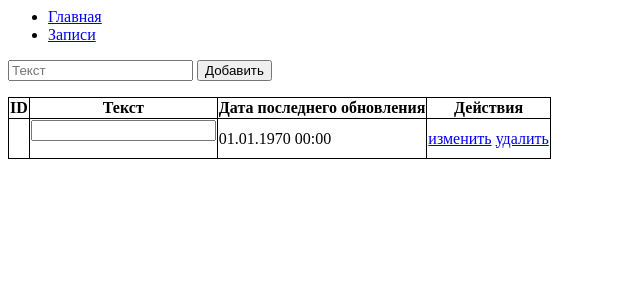
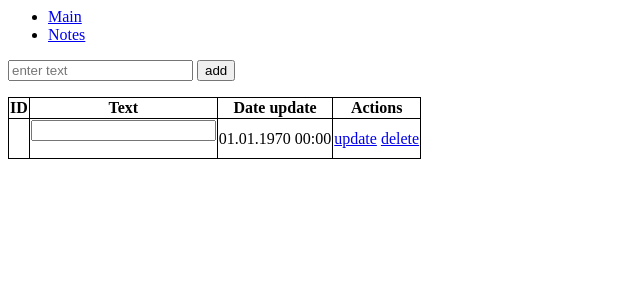
Before and after one commit to Nikita3034/MVC-CRUD, a PHP site: page /notes in a window 1280 px wide. Shown: the top 300 px of the page, without its empty margins (0-640 px from the left). Run offline with PHP 8.4, Linux system fonts and the light colour scheme; tables that the repository leaves empty or names only in its code hold one stand-in row (values such as "Sample post"); data that the repository does not hold is empty; a stand-in replaces the project's code that opens the database connection; some libraries are stand-ins or nearby versions.

Commit message:
v 1.1.0.1

```diff
--- a/core/class.php
+++ b/core/class.php
@@ -46,7 +46,7 @@ class Site {
         if( file_exists(MODEL_PATH .'/'. self::$model_name . '.model.php') )
             require_once MODEL_PATH .'/'. self::$model_name . '.model.php';
         else
-            die('ничего не найдено');
+            die('file not exists');
 
         if( $this->isAjax() )
             $this->loadModel();
--- a/core/models/notes.model.php
+++ b/core/models/notes.model.php
@@ -83,7 +83,7 @@ class Notes extends Site
             ob_end_clean();
 
         } else
-            $content = 'Записей не найдено';
+            $content = 'Notes not found';
 
         return $content;
     }
--- a/html/menu.html
+++ b/html/menu.html
@@ -1,4 +1,4 @@
 <ul>
-    <li><a href="/">Главная</a></li>
-    <li><a href="/notes">Записи</a></li>
+    <li><a href="/">Main</a></li>
+    <li><a href="/notes">Notes</a></li>
 </ul>
--- a/tpl/main.tpl.php
+++ b/tpl/main.tpl.php
@@ -1,3 +1,3 @@
 <div>
-    Главная страница
+    Main page
 </div>
--- a/tpl/notes.tpl.php
+++ b/tpl/notes.tpl.php
@@ -1,7 +1,7 @@
 <form class="ajax-form-submit" action="/notes/create" method="POST">
     <input type="hidden" name="action" value="notes/create">
-    <input type="text" name="text" placeholder="Текст">
-    <input type="submit" value="Добавить">
+    <input type="text" name="text" placeholder="enter text">
+    <input type="submit" value="add">
 </form>
 
 <div>
@@ -11,9 +11,9 @@
         <thead>
             <tr>
                 <th>ID</th>
-                <th>Текст</th>
-                <th>Дата последнего обновления</th>
-                <th>Действия</th>
+                <th>Text</th>
+                <th>Date update</th>
+                <th>Actions</th>
             </tr>
         </thead>
 
@@ -32,8 +32,8 @@
                     <?=date("d.m.Y H:i", $value['DateUpdate'])?>
                 </td>
                 <td>
-                    <a href="#" class="actions-one-note" data-action="update" data-id="<?=$value['ID']?>">изменить</a>
-                    <a href="#" class="actions-one-note" data-action="delete" data-id="<?=$value['ID']?>">удалить</a>
+                    <a href="#" class="actions-one-note" data-action="update" data-id="<?=$value['ID']?>">update</a>
+                    <a href="#" class="actions-one-note" data-action="delete" data-id="<?=$value['ID']?>">delete</a>
                 </td>
             </tr>
         <?php } ?>
```
